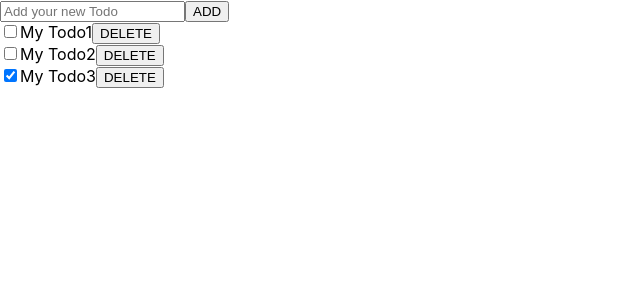
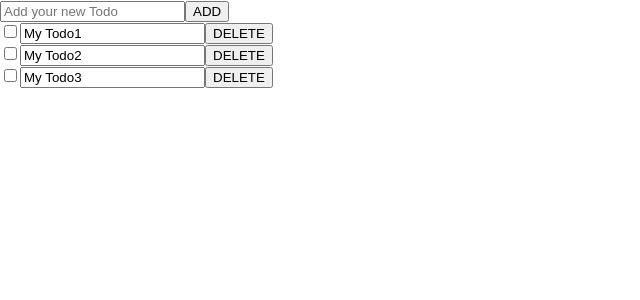
Before and after one commit to joshyeom/todo__side-project, a React (Create React App) app in the folder Client/: page / in a window 1280 px wide. Shown: the top 300 px of the page, without its empty margins (0-640 px from the left). Built offline with nearby package versions, Linux system fonts and the light colour scheme.

Commit message:
feat: readOnly, checkbox-ing

```diff
--- a/Client/src/App.js
+++ b/Client/src/App.js
@@ -17,7 +17,7 @@ const App = () => {
     {
       id: 3,
       title: "My Todo3",
-      done: true,
+      done: false,
     },
   ]);
   const todoId = useRef(4);
--- a/Client/src/components/AddTodo.js
+++ b/Client/src/components/AddTodo.js
@@ -9,14 +9,20 @@ const AddTodo = ({ addItem }) => {
 
   const onButtonClick = () => {
     // props로 받아온 addItem 함수 실행
-    addItem(todoItem); // {title: 'input입력값'}
-    setTodoItem({ title: "" }); // input 초기화
+    if (todoItem.title == "") {
+      alert("투두를 작성하세요");
+    } else {
+      addItem(todoItem); // {title: 'input입력값'}
+      setTodoItem({ title: "" }); // input 초기화
+    }
   };
 
   const onKeyPress = (e) => {
-    if (e.key == "Enter") {
+    if (e.key == "Enter" && todoItem.title !== "") {
       addItem(todoItem);
       setTodoItem({ title: "" });
+    } else if (e.key == "Enter" && todoItem.title == "") {
+      alert("투두를 작성하세요");
     }
   };
 
--- a/Client/src/components/Todo.js
+++ b/Client/src/components/Todo.js
@@ -3,10 +3,37 @@ import { useState } from "react";
 const Todo = ({ item, deleteItem }) => {
   // console.log(item); // { id: 1, title: 'todo1', done: false, }
   const { id, title, done } = item;
+  const [todoDone, setTodoDone] = useState("");
   const [todoItem, setTodoItem] = useState(item);
+  const [readOnly, setReadOnly] = useState(true);
+  const [line, setLine] = useState("");
+
+  const checkboxHandler = () => {
+    if (line == "" && todoDone == true) {
+      setLine({ textDecoration: "line-through" });
+      setTodoDone(false);
+    } else {
+      setLine("");
+      setTodoDone(true);
+    }
+  };
 
   const onDeleteBtnClick = () => {
     deleteItem(todoItem);
+    console.log(todoItem);
+  };
+
+  const editEventHander = (e) =>
+    setTodoItem({ id: todoItem.id, title: e.target.value, done: false });
+
+  const readOnlyHandler = () => {
+    setReadOnly(false);
+  };
+
+  const onReadOnlyTrue = (e) => {
+    if (e.key == "Enter") {
+      setReadOnly(true);
+    }
   };
 
   return (
@@ -17,8 +44,16 @@ const Todo = ({ item, deleteItem }) => {
         name={`todo${id}`}
         value={`todo${id}`}
         defaultChecked={done}
+        onClick={checkboxHandler}
       />
-      <label htmlFor={`todo${id}`}>{title}</label>
+      <input
+        // style={}
+        readOnly={readOnly}
+        onClick={readOnlyHandler}
+        value={todoItem.title}
+        onChange={editEventHander}
+        onKeyPress={onReadOnlyTrue}
+      />
       <button onClick={onDeleteBtnClick}>DELETE</button>
     </div>
   );
```
